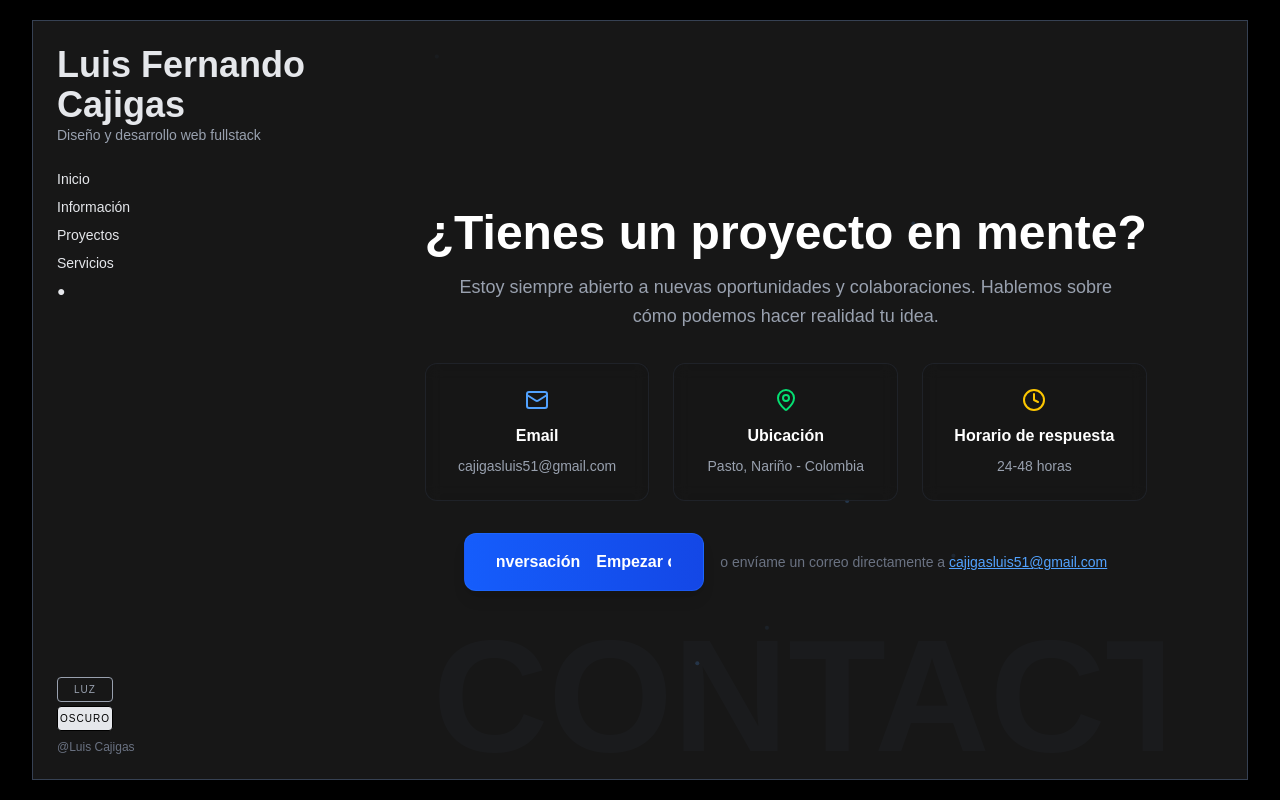
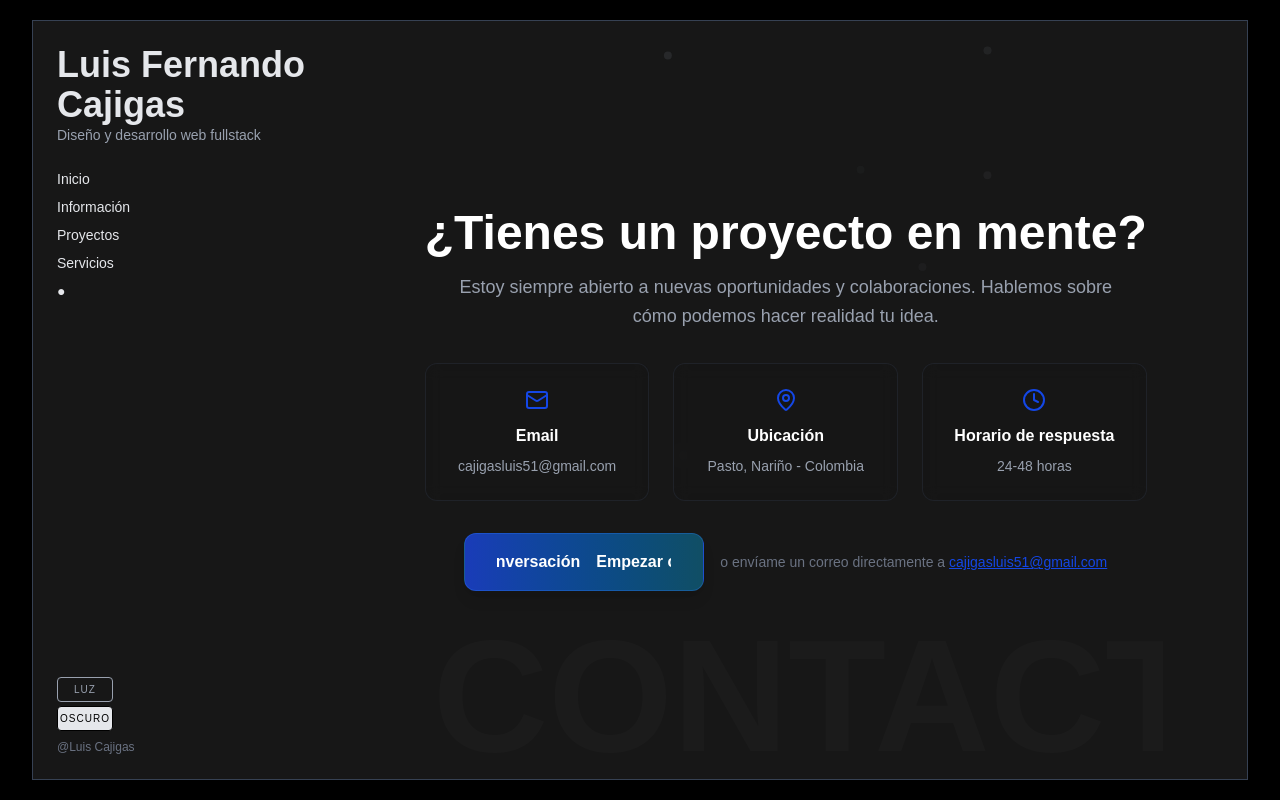
Before and after one commit to luiscajigas/luis_fernando_cajigas, a Next.js app: page / in a window 1280 px wide. Both pictures are taken after a click on the button "Contáctame". Built offline with nearby package versions, Linux system fonts and the light colour scheme.

Commit message:
agrego actualizacion de contacto en su segunda version, y algunos pequeños cambios en otras secciones

```diff
--- a/src/app/sections/Contacto.tsx
+++ b/src/app/sections/Contacto.tsx
@@ -69,42 +69,41 @@ export default function Contactame() {
       icon: Mail,
       label: "Email",
       value: "cajigasluis51@gmail.com",
-      color: "text-blue-400",
+      color: "text-blue-700",
     },
     {
       icon: MapPin,
       label: "Ubicación",
       value: "Pasto, Nariño - Colombia",
-      color: "text-green-400",
+      color: "text-blue-700",
     },
     {
       icon: Clock,
       label: "Horario de respuesta",
       value: "24-48 horas",
-      color: "text-yellow-400",
+      color: "text-blue-700",
     },
   ];
 
   return (
     <div className="relative flex items-center justify-center min-h-screen px-4 py-20 overflow-hidden">
-      {/* Título de fondo */}
-      <h1 className="absolute bottom-6 left-6 text-[6rem] md:text-[10rem] font-extrabold text-gray-700 opacity-10 select-none leading-none">
+
+      <h1 className="absolute bottom-6 left-6 text-[6rem] md:text-[10rem] font-extrabold text-neutral-700 opacity-10 select-none leading-none">
         CONTACTO
       </h1>
 
-      {/* Partículas de fondo */}
       <div className="absolute inset-0 overflow-hidden pointer-events-none">
-        {Array.from({ length: 20 }).map((_, i) => (
+        {Array.from({ length: 50 }).map((_, i) => (
           <motion.div
             key={i}
-            className="absolute w-1 h-1 bg-blue-400/30 rounded-full"
+            className="absolute w-2 h-2 bg-gray-400/30 rounded-full"
             animate={{
               x: [0, 100, 0],
               y: [0, -80, 0],
               opacity: [0, 1, 0],
             }}
             transition={{
-              duration: 8 + i * 0.5,
+              duration: 20 + i * 0.5,
               repeat: Infinity,
               delay: i * 0.4,
             }}
@@ -126,7 +125,6 @@ export default function Contactame() {
             transition={{ duration: 0.5 }}
             className="flex flex-col items-center gap-8 text-center relative z-10 max-w-4xl"
           >
-            {/* Header principal */}
             <motion.div
               initial={{ opacity: 0, y: 20 }}
               animate={{ opacity: 1, y: 0 }}
@@ -142,7 +140,6 @@ export default function Contactame() {
               </p>
             </motion.div>
 
-            {/* Información de contacto */}
             <motion.div
               className="grid grid-cols-1 md:grid-cols-3 gap-6 w-full max-w-4xl"
               initial={{ opacity: 0, y: 30 }}
@@ -170,7 +167,6 @@ export default function Contactame() {
               ))}
             </motion.div>
 
-            {/* Botón principal */}
             <motion.div
               initial={{ opacity: 0, y: 30 }}
               animate={{ opacity: 1, y: 0 }}
@@ -181,7 +177,7 @@ export default function Contactame() {
                 onMouseEnter={() => setHovered(true)}
                 onMouseLeave={() => setHovered(false)}
                 whileTap={{ scale: 0.95 }}
-                className="relative overflow-hidden bg-gradient-to-r from-blue-600 to-blue-700 hover:from-blue-500 hover:to-blue-600 text-white font-semibold py-4 px-8 rounded-xl shadow-lg transition-all duration-300 w-60 border border-blue-500/30"
+                className="relative overflow-hidden bg-gradient-to-r from-blue-800 to-cyan-900 hover:from-blue-500 hover:to-blue-800 text-white font-semibold py-4 px-8 rounded-xl shadow-lg transition-all duration-300 w-60 border border-blue-500/30"
                 onClick={() => setShowForm(true)}
               >
                 <div className="relative flex overflow-hidden w-full justify-center items-center gap-2">
@@ -194,7 +190,7 @@ export default function Contactame() {
                         ? {
                             repeat: Infinity,
                             repeatType: "loop",
-                            duration: 20,
+                            duration: 170,
                             ease: "linear",
                           }
                         : { duration: 0 }
@@ -218,7 +214,7 @@ export default function Contactame() {
                 o envíame un correo directamente a{" "}
                 <a
                   href="mailto:cajigasluis51@gmail.com"
-                  className="text-blue-400 hover:text-blue-300 underline transition-colors"
+                  className="text-blue-700 hover:text-blue-900 underline transition-colors"
                 >
                   cajigasluis51@gmail.com
                 </a>
@@ -232,12 +228,11 @@ export default function Contactame() {
             animate={{ opacity: 1, y: 0 }}
             exit={{ opacity: 0, y: -30 }}
             transition={{ duration: 0.5 }}
-            className="w-full max-w-lg bg-neutral-900/60 backdrop-blur-sm border border-gray-700/30 rounded-xl p-8 relative z-10"
+            className="w-130 h-120 max-w-lg bg-neutral-900/60 backdrop-blur-sm border border-gray-700/30 rounded-xl p-8 relative z-10"
           >
-            {/* Botón de volver */}
             <button
               onClick={() => setShowForm(false)}
-              className="absolute top-4 left-4 text-gray-400 hover:text-white transition-colors"
+              className="absolute top-4 left-4 text-gray-400 hover:text-blue-800 transition-colors"
             >
               <ArrowLeft size={20} />
             </button>
@@ -270,7 +265,7 @@ export default function Contactame() {
               </div>
 
               <div className="flex items-center gap-3 bg-neutral-800/50 p-3 rounded-lg">
-                <MessageCircle size={18} className="text-gray-400" />
+                <div className="text-gray-400" />
                 <textarea
                   name="message"
                   required
--- a/src/app/sections/Informacion.tsx
+++ b/src/app/sections/Informacion.tsx
@@ -33,7 +33,6 @@ import {
 import { VscJson } from "react-icons/vsc";
 import { FaJava, FaGamepad, FaBurger } from "react-icons/fa6";
 
-// Componente contador animado
 const AnimatedCounter = ({ end, duration = 2, suffix = "" }: {
   end: number;
   duration?: number;
@@ -61,12 +60,10 @@ export default function Informacion() {
   const [mostrarLogros, setMostrarLogros] = useState(false);
   const [disponible, setDisponible] = useState(true);
 
-  // Frases motivacionales que rotan
   const frases = [
-    "Convirtiendo ideas en código desde 2019",
-    "Creando experiencias digitales únicas",
-    "Passionate about clean code & user experience",
-    "Siempre aprendiendo, siempre creciendo"
+    "Aqui podras encontrar informacion laboral",
+    "RECUERDA VISITAR TODAS LAS SECCIONES DE MI PORTAFOLIO",
+    "SIEMPRE APRENDIENDO Y ADQUIRIENDO NUEVAS HABILIDADES"
   ];
   const [fraseActual, setFraseActual] = useState(0);
 
@@ -96,7 +93,6 @@ export default function Informacion() {
   return (
     <div className="w-full h-full relative overflow-y-auto scrollbar-hide">
 
-      {/* Partículas de fondo */}
       <div className="absolute inset-0 overflow-hidden pointer-events-none">
         {Array.from({ length: 20 }).map((_, i) => (
           <motion.div
@@ -120,12 +116,10 @@ export default function Informacion() {
         ))}
       </div>
 
-      {/* Título de fondo */}
       <h1 className="absolute top-130 left-1/2 -translate-x-1/2 text-9xl sm:text-6xl lg:text-8xl font-extrabold bg-gradient-to-r from-neutral-200 to-neutral-400 dark:from-neutral-600 dark:to-neutral-800 bg-clip-text text-transparent opacity-20 select-none leading-none">
         INFORMACION
       </h1>
 
-      {/* Status de disponibilidad */}
       <motion.div
         className="absolute top-4 left-4 flex items-center gap-2 bg-white/80 dark:bg-neutral-800/80 backdrop-blur-sm px-3 py-2 rounded-full shadow-lg border border-white/20"
         initial={{ opacity: 0, x: -20 }}
@@ -143,7 +137,6 @@ export default function Informacion() {
       </motion.div>
 
 
-      {/* Botones de información */}
       <div className="absolute top-16 right-4 flex flex-col gap-2 z-20">
         {/* Idiomas */}
         <motion.button
@@ -156,7 +149,6 @@ export default function Informacion() {
           Idiomas
         </motion.button>
 
-        {/* Logros */}
         <motion.button
           whileHover={{ scale: 1.05, boxShadow: "0 8px 25px rgba(0,0,0,0.15)" }}
           whileTap={{ scale: 0.95 }}
@@ -168,7 +160,6 @@ export default function Informacion() {
         </motion.button>
       </div>
 
-      {/* Modal de Idiomas mejorado */}
       <AnimatePresence>
         {mostrarIdiomas && (
           <motion.div
@@ -207,7 +198,6 @@ export default function Informacion() {
         )}
       </AnimatePresence>
 
-      {/* Modal de Logros */}
       <AnimatePresence>
         {mostrarLogros && (
           <motion.div
@@ -239,7 +229,6 @@ export default function Informacion() {
         )}
       </AnimatePresence>
 
-      {/* Contenido principal */}
       <div className="relative z-10 py-20 px-6 min-h-full flex flex-col">
         <motion.div
           className="flex flex-col items-center text-center mb-8"
@@ -256,7 +245,6 @@ export default function Informacion() {
             Hola, soy Luis Fernando Cajigas
           </motion.h2>
 
-          {/* Frase rotativa */}
           <motion.p
             key={fraseActual}
             initial={{ opacity: 0, y: 10 }}
@@ -312,7 +300,6 @@ export default function Informacion() {
           />
         </motion.div>
 
-        {/* Habilidades mejoradas */}
         <motion.div
           className="flex flex-col items-center text-center"
           initial={{ opacity: 0, y: 30 }}
@@ -396,7 +383,6 @@ export default function Informacion() {
         </motion.div>
       </div>
 
-      {/* Conocerme mejor mejorado */}
       <div className="absolute bottom-4 right-4 z-20">
         <motion.button
           whileHover={{ scale: 1.05, boxShadow: "0 8px 25px rgba(0,0,0,0.15)" }}
--- a/src/app/sections/Inicio.tsx
+++ b/src/app/sections/Inicio.tsx
@@ -9,8 +9,8 @@ export default function Inicio() {
 
   const quotes = [
     "BIENVENIDO A MI PORTAFOLIO",
-    "Transformando ideas en realidades digitales",
-    "El futuro se construye con código y creatividad"
+    "ESPERO TE GUSTE MI TRABAJO",
+    ";)"
   ];
 
   useEffect(() => {
```
Also changed, not shown: src/app/sections/Proyectos.tsx (+1 -15 lines).
